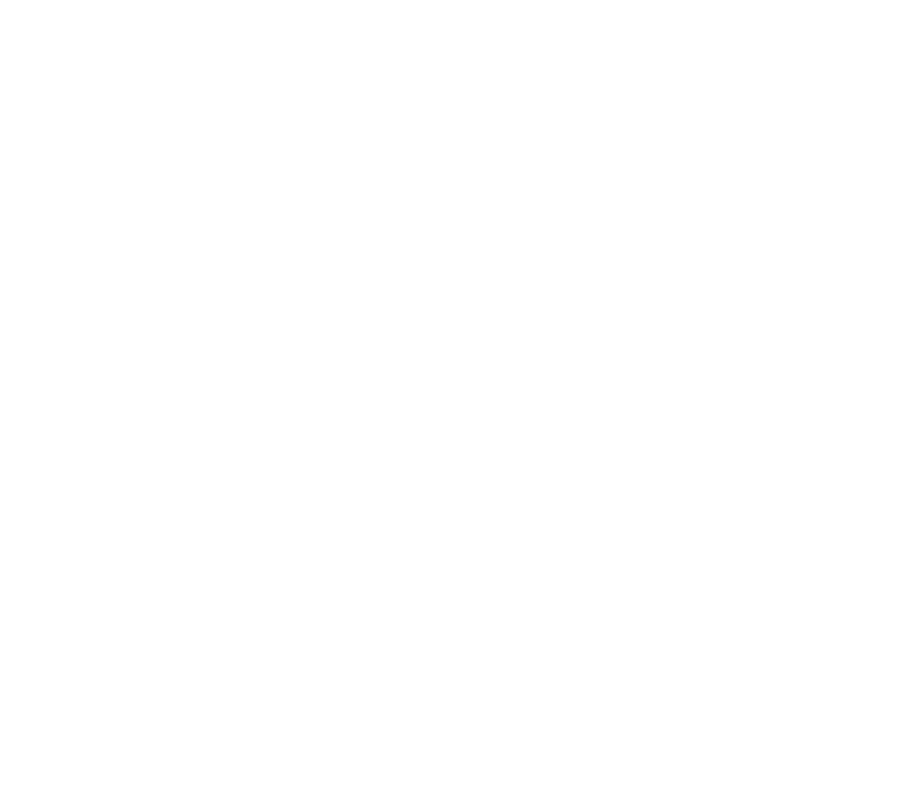
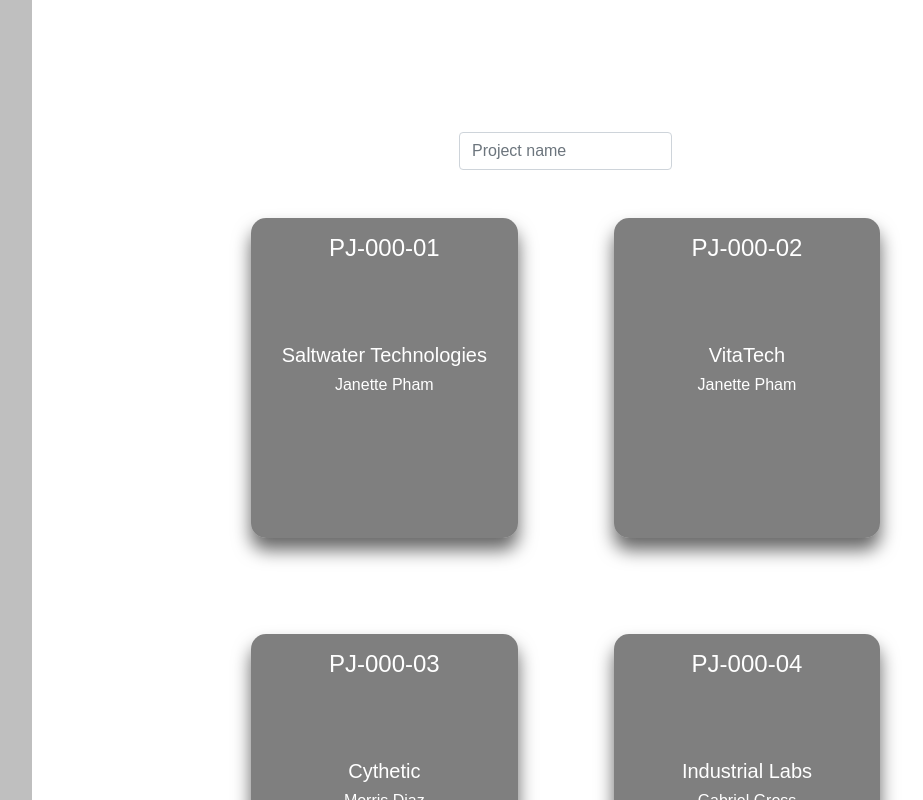
Before and after one commit to BadgerSabre/G2-Client, a React (Create React App) app: page /PM in a window 1280 px wide. Before the commit this address had no page. Shown: the part 440-1240 px from the top of the page, without its empty margins (181-1104 px from the left). Before the commit the page ends 800 px from the top, so only its background shows below. Built offline with nearby package versions, Linux system fonts and the light colour scheme.

Commit message:
added PM, Cards, Search Components

```diff
--- a/src/App.js
+++ b/src/App.js
@@ -1,6 +1,7 @@
 import { BrowserRouter, Routes, Route } from 'react-router-dom'
 import Landing from './components/Landing/Landing'
 import Sales from './components/Sales/Sales'
+import PM from './components/PM/PM'
 
 const App = () => {
     return (
@@ -8,6 +9,7 @@
             <Routes>
                 <Route path='/' element={<Landing />} />
                 <Route path='/sales' element={<Sales />} />
+                <Route path='/PM' element={<PM />} />
             </Routes>
         </BrowserRouter>
     )
--- /dev/null
+++ b/src/components/PM/PM.js
@@ -0,0 +1,29 @@
+import Default from '../Default/Default'
+import Cards from './Projects/Cards/Cards'
+import Search from './Projects/Search/Search'
+import { useState, useEffect } from 'react'
+
+const PM = () => {
+    const [allProjects, setAllProjects] = useState()
+    const [filteredProjects, setFilteredProjects] = useState()
+
+    const children = <>
+        <Search allProjects={allProjects} setFilteredProjects={setFilteredProjects}/>
+        <Cards filteredProjects={filteredProjects}/>
+    </>
+
+    useEffect(() => {
+        const fetchAllProjects = async () => {
+            let temp = [{name: "PJ-000-01", pm: "Janette Pham", customer: "Saltwater Technologies"}, {name: "PJ-000-02", pm: "Janette Pham", customer: "VitaTech"}, {name: "PJ-000-03", pm: "Morris Diaz", customer: "Cythetic"}, {name: "PJ-000-04", pm: "Gabriel Gross", customer: "Industrial Labs"}, {name: "PJ-000-05", pm: "Morris Diaz", customer: "Xytox"}, {name: "PJ-000-06", pm: "Janette Pham", customer: "Amtaro"}]
+            setAllProjects(temp)
+            setFilteredProjects(temp)
+        }
+        fetchAllProjects()
+    },[])
+
+    return (
+        <Default children={children}/>
+    )
+}
+
+export default PM;
--- /dev/null
+++ b/src/components/PM/Projects/Cards/Cards.css
@@ -0,0 +1,26 @@
+#production-projects {
+    display: flex;
+    flex-wrap: wrap;
+    padding-bottom: 10em;
+    justify-content: center;
+}
+
+.production-card {
+    background: rgba(0,0,0,.5);
+    color: white;
+    text-align: center;
+    min-height: 20em;
+    margin: 3em;
+    padding: 1em;
+    border-radius: 15px;
+    box-shadow: 0 0.75em 1.15em rgba(0,0,0,.6);
+}
+
+.production-card:hover {
+    cursor: pointer;
+    box-shadow: 0 0 0.5em 0.15em #03E9F4;
+}
+
+#customer {
+    margin-top: 4em;
+}
--- /dev/null
+++ b/src/components/PM/Projects/Cards/Cards.js
@@ -0,0 +1,20 @@
+import './Cards.css'
+
+const Cards = ({ filteredProjects }) => {
+
+    return (
+        <div id='production-projects'>
+            {filteredProjects &&
+                filteredProjects.map((project, i) => (
+                    <div key={i} className='production-card col-8 col-md-4 col-lg-3 col-xxl-2'>
+                        <h4 id="project-name">{project.name}</h4>
+                        <h5 id="customer">{project.customer}</h5>
+                        <h6 id="pm">{project.pm}</h6>
+                    </div>
+                ))
+            }
+        </div>
+    )
+}
+
+export default Cards
--- /dev/null
+++ b/src/components/PM/Projects/Search/Search.js
@@ -0,0 +1,20 @@
+const Search = ({ allProjects, setFilteredProjects }) => {
+
+    const handleFilter = (e) => {
+        const re = new RegExp(e.target.value, "gi")
+        let filtered = allProjects.filter(project => re.test(project.name) )
+        setFilteredProjects(filtered)
+    }
+
+    return (
+        <div className='d-flex justify-content-center'>
+              <div className="form-group d-flex justify-content-center" style={{width: "50vw"}}>
+                <div className="col-sm-4">
+                    <input onChange={handleFilter} placeholder="Project name" className='form-control' type="text"/>
+                </div>
+            </div>
+        </div>
+    )
+}
+
+export default Search
```
Also changed, not shown: 1 other file (tests, documents, lock files or other folders).
